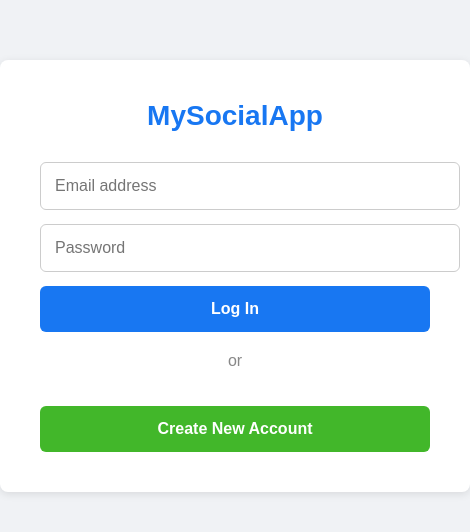
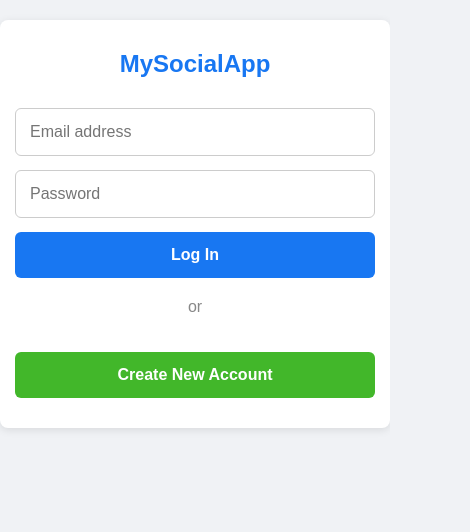
Before and after one commit to EngrGoni/login.page, a plain HTML site: page index.html in a window 390 px wide. Shown: the whole page, 470 px wide, since content can reach past the window. Drawn offline with Linux system fonts and the light colour scheme.

Commit message:
Update index.html

```diff
--- a/index.html
+++ b/index.html
@@ -5,6 +5,9 @@
   <meta name="viewport" content="width=device-width, initial-scale=1.0"/>
   <title>MySocialApp - Login</title>
   <style>
+    * {
+      box-sizing: border-box;
+    }
     body {
       background-color: #f0f2f5;
       font-family: Arial, sans-serif;
@@ -12,13 +15,12 @@
       padding: 0;
     }
     .container {
-      width: 100%;
       max-width: 400px;
       margin: 60px auto;
+      padding: 40px 20px;
       background-color: white;
-      padding: 40px;
+      border-radius: 8px;
       box-shadow: 0 2px 8px rgba(0, 0, 0, 0.1);
-      border-radius: 8px;
     }
     .title {
       font-size: 28px;
@@ -63,6 +65,16 @@
       margin: 20px 0;
       color: #888;
     }
+
+    @media screen and (max-width: 480px) {
+      .container {
+        margin: 20px auto;
+        padding: 30px 15px;
+      }
+      .title {
+        font-size: 24px;
+      }
+    }
   </style>
 </head>
 <body>
```
